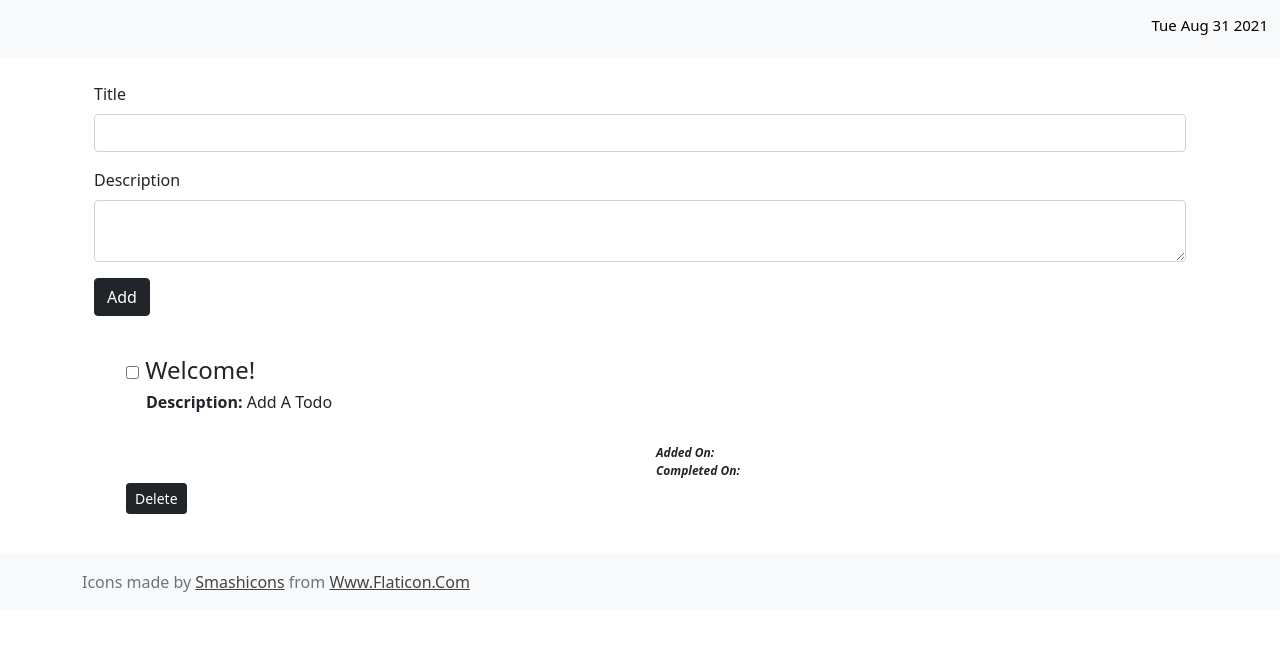
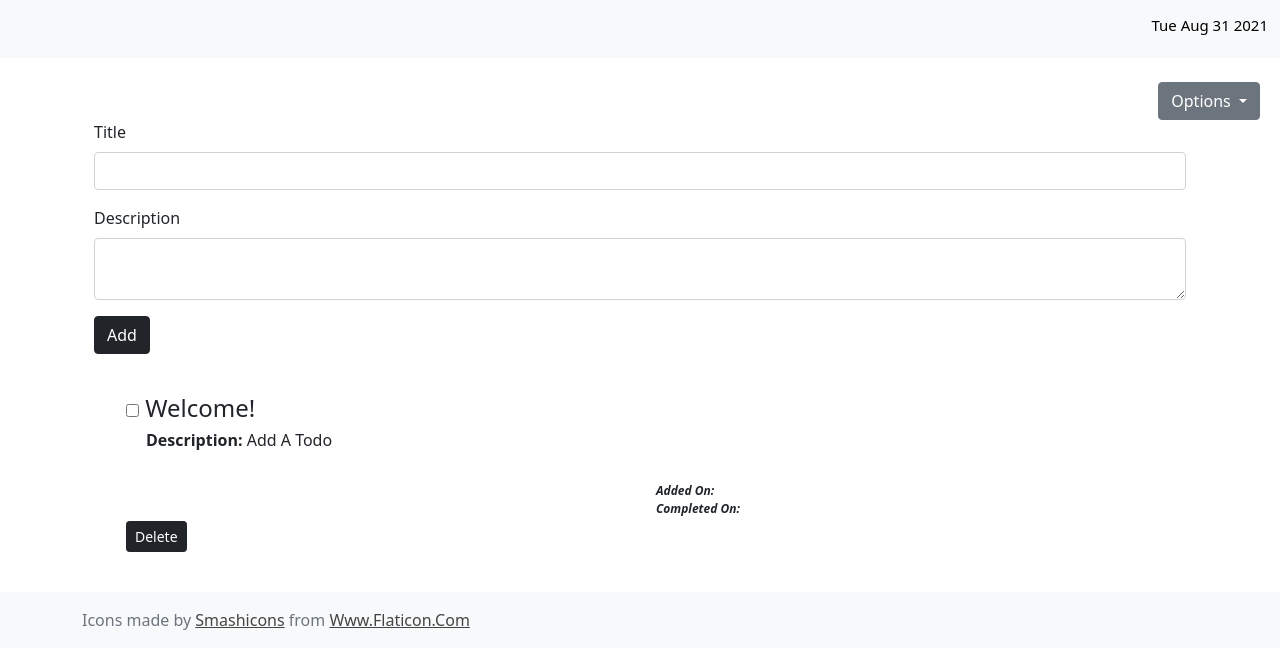
Before and after one commit to AshwathMittal/Angular-ListToDo, an Angular app: page / in a window 1280 px wide. Shown: the top 668 px of the page. Built offline with nearby package versions, Linux system fonts and the light colour scheme.

Commit message:
Added Import and Export Feature

```diff
--- a/angular.json
+++ b/angular.json
@@ -31,9 +31,8 @@
               "./node_modules/bootstrap/dist/css/bootstrap.min.css/"
             ],
             "scripts": [
-              "./node_modules/jquery/dist/jquery.js/",
-              "./node_modules/bootstrap/dist/js/bootstrap.js/"
-
+              "node_modules/jquery/dist/jquery.min.js",
+              "node_modules/bootstrap/dist/js/bootstrap.bundle.min.js"
             ]
           },
           "configurations": {
--- a/package.json
+++ b/package.json
@@ -23,6 +23,7 @@
     "fontawesome": "^5.6.3",
     "jquery": "^3.6.0",
     "moment": "^2.29.1",
+    "popper.js": "^1.16.1",
     "rxjs": "~6.6.0",
     "tslib": "^2.3.0",
     "zone.js": "~0.11.4"
--- a/src/app/MyComponents/todos/todos.component.css
+++ b/src/app/MyComponents/todos/todos.component.css
@@ -0,0 +1,9 @@
+.end{
+    display: flex;
+    /* flex-direction: column; */
+    align-items: flex-end;
+    justify-content: flex-end;
+    margin-right: 20px;
+}
+
+/* TOP RIGHT BOTTOM LEFT */
--- a/src/app/MyComponents/todos/todos.component.html
+++ b/src/app/MyComponents/todos/todos.component.html
@@ -1,3 +1,15 @@
+
+<div class="end">
+    <div class="dropdown">
+        <button class="btn btn-secondary dropdown-toggle" type="button" id="dropdownMenu2" data-bs-toggle="dropdown" aria-expanded="false">
+          Options
+        </button>
+        <ul class="dropdown-menu" aria-labelledby="dropdownMenu2">
+          <li><button class="dropdown-item" type="button" (click)="exportTodos()">Export Todos</button></li>
+          <li><button class="dropdown-item" type="button" (click)="file_input.click()" >Import Todos</button></li>
+        </ul>
+      </div>
+</div>
 
 <div class="container">
     <div class="container-fluid">
@@ -12,3 +24,13 @@
     </div>
 
     </div>
+
+        <input type="file" style="display: none;" #file_input class="form-control-file" id="file"  (change)="changeListener($event)">
+
+
+    <!-- <div class="form-group">
+        <ul>
+          <li><a class="dropdown-item" (click)="file_input.click()">Action</a></li>
+          <li><a class="dropdown-item" href="#">Another action</a></li>
+        </ul>
+        </div> -->
--- a/src/app/MyComponents/todos/todos.component.ts
+++ b/src/app/MyComponents/todos/todos.component.ts
@@ -7,6 +7,7 @@ import { Todo } from "../../Todo"
 })
 export class TodosComponent implements OnInit {
   headingHere: string;
+  fileToUpload: File | null = null;
   localItem: string | null ;
   todos:Todo[];
   constructor() {
@@ -38,6 +39,39 @@ export class TodosComponent implements OnInit {
 
   ngOnInit(): void {
   }
+
+//   handleFileInput(event: any) {
+//     this.fileToUpload = event.target.files[0];
+//     console.log(this.fileToUpload);
+//     // this.fileToUpload = files.item(0);
+//     const data = JSON.stringify(this.fileToUpload)
+//     const blob = new Blob([data], {type: "appliction/json"})
+//     let fileReader = new FileReader();
+//     fileReader.onload = (e) => {
+//       console.log(fileReader.result as string);
+
+//     }
+//     console.log(fileReader.readAsText(blob));
+
+// }
+changeListener($event: any) : void {
+  this.readThis($event.target);
+}
+
+readThis(inputValue: any) : void {
+  var file:File = inputValue.files[0];
+  var myReader:FileReader = new FileReader();
+
+  myReader.onloadend = function(e){
+    let data = myReader.result as string
+    let todos = JSON.parse(data)
+    console.log(todos);
+    localStorage.setItem("todos", data)
+    window.location.reload();
+  }
+
+  myReader.readAsText(file);
+}
   deleteTodo(todo: Todo){
     const index = this.todos.indexOf(todo)
     console.log(index);
@@ -101,5 +135,16 @@ export class TodosComponent implements OnInit {
     console.log(this.todos.length);
 
   }
+  exportTodos(){
+    console.log("Exported");
+    const data = JSON.stringify(this.todos)
+    const blob = new Blob([data], {type: "text/json"})
+    const url = window.URL.createObjectURL(blob)
+    const link = document.createElement("a")
+    link.href = url
+    link.download = "todos.json"
+    link.click()
+    link.remove()
+  }
 
 }
--- a/src/app/app.component.html
+++ b/src/app/app.component.html
@@ -6,9 +6,9 @@
   </div>
 </nav>
       <br>
-
     <!-- Remove the container if you want to extend the Footer to full width. -->
     <app-todos></app-todos>
+
     <footer class="footer mt-auto py-3 bg-light">
       <div class="container">
         <span class="text-muted"><div>Icons made by <a href="https://www.flaticon.com/authors/smashicons" title="Smashicons">Smashicons</a> from <a href="https://www.flaticon.com/" title="Flaticon">www.flaticon.com</a></div></span>
```
Also changed, not shown: 1 other file (tests, documents, lock files or other folders).
